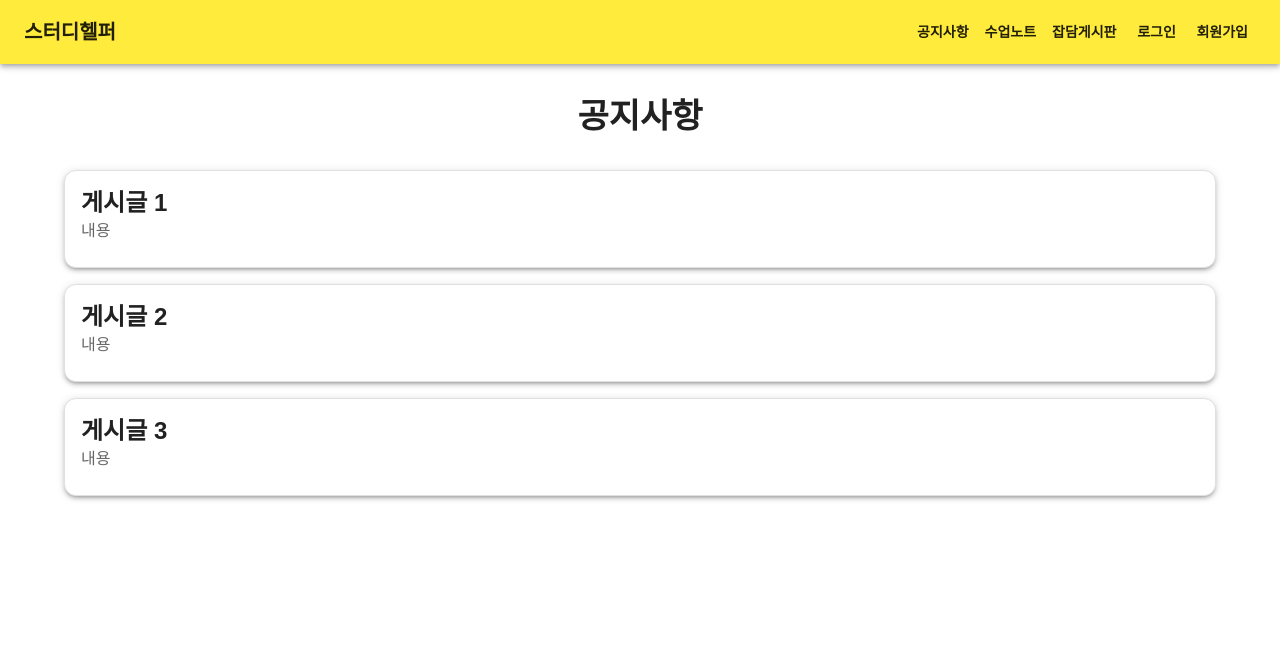
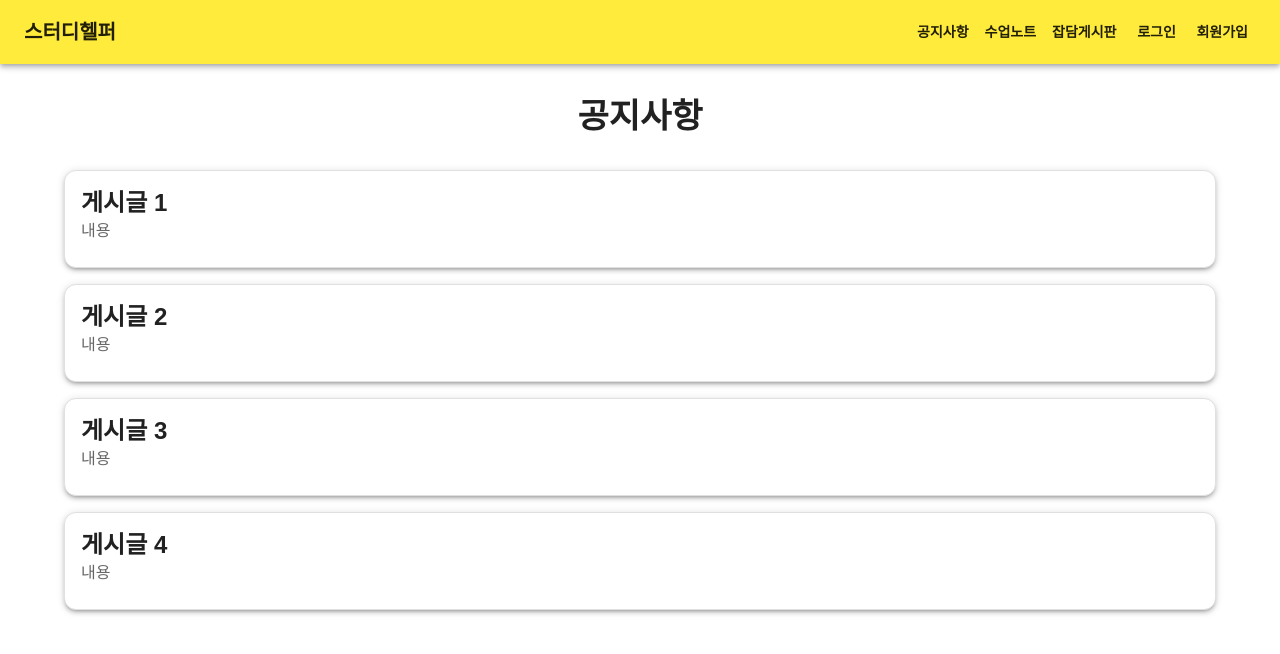
Before and after one commit to istjprogrammer/StudyHelper, a React (Create React App) app: page /notices in a window 1280 px wide. Shown: the top 654 px of the page. Built offline with nearby package versions, Linux system fonts and the light colour scheme; a web font is replaced by a local one.

Commit message:
공지사항 글 수정

```diff
--- a/src/pages/NoticeBoardPage.js
+++ b/src/pages/NoticeBoardPage.js
@@ -4,7 +4,9 @@ import { Container, Card, CardContent, Typography, Box } from '@mui/material';
 const notices = [
   { id: 1, title: '게시글 1', content: '내용' },
   { id: 2, title: '게시글 2', content: '내용' },
-  { id: 3, title: '게시글 3', content: '내용' }
+  { id: 3, title: '게시글 3', content: '내용' },
+  { id: 4, title: '게시글 4', content: '내용' },
+
 ];
 
 const NoticeBoardPage = () => {
```
